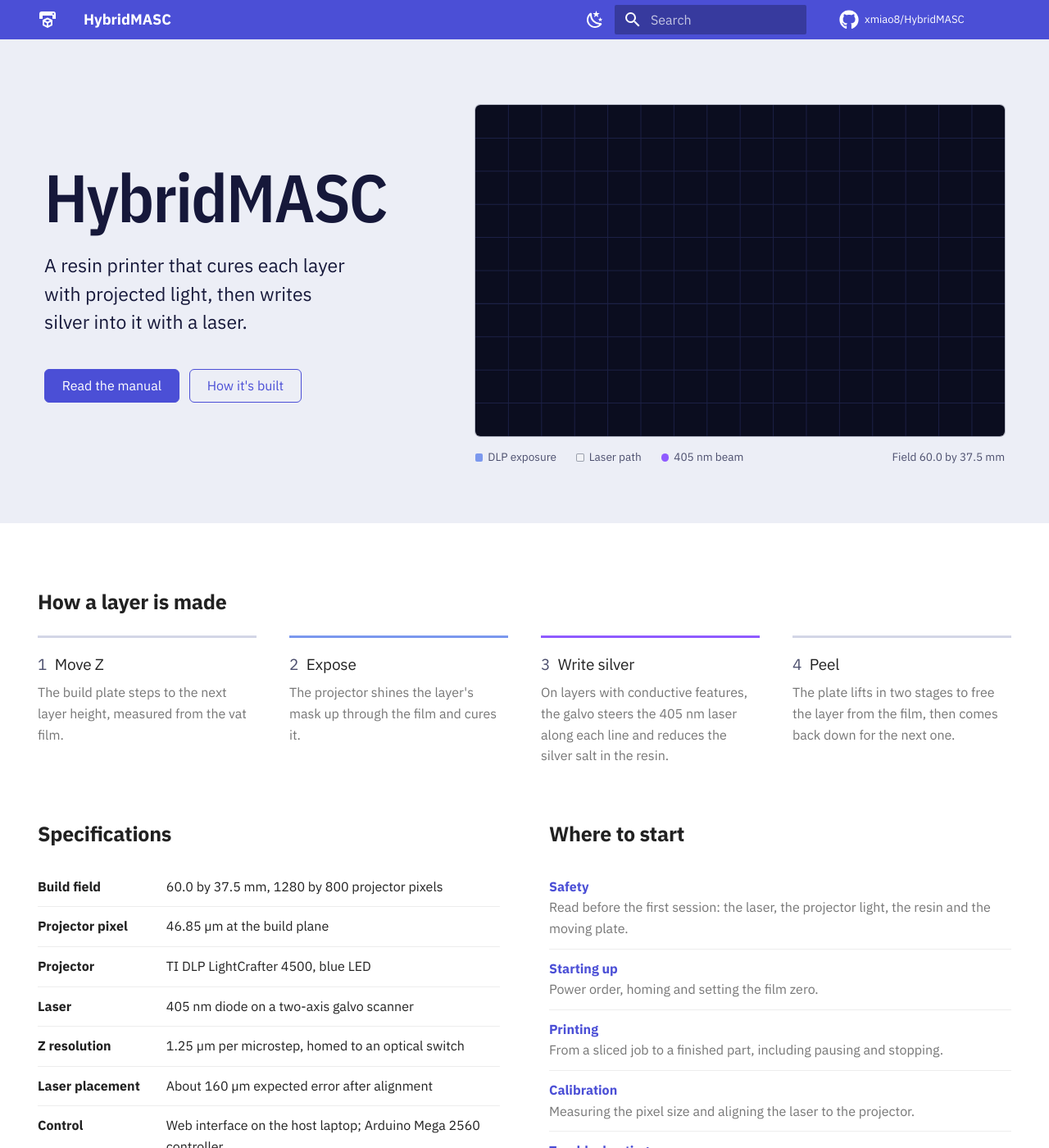
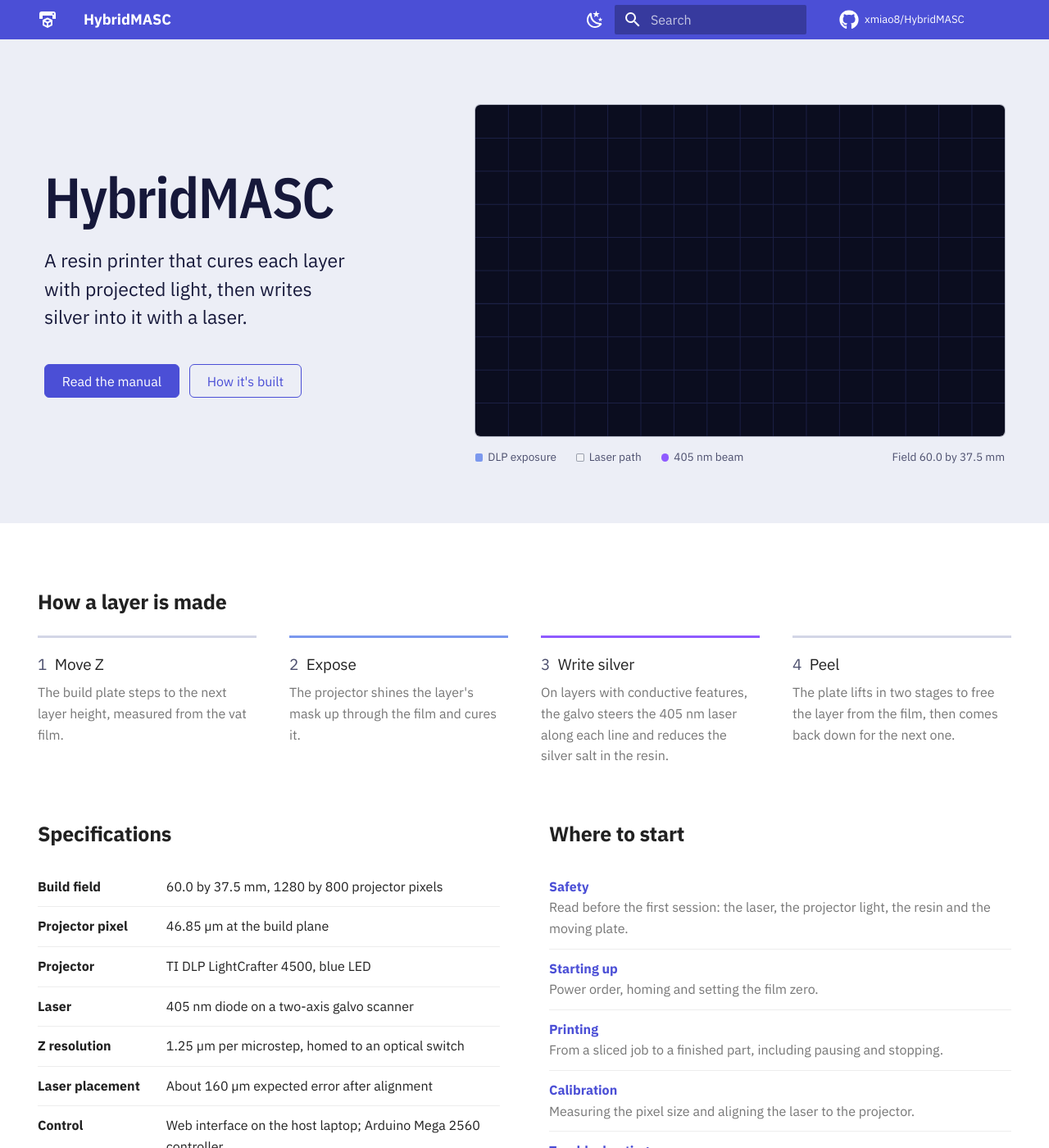
Before and after one commit to xmiao8/HybridMASC, an MkDocs documentation site: the page built from docs/index.md, in a window 1280 px wide and 1400 px high. Shown: the whole window at 82% size. Built offline with MkDocs 1.6.1 and Material for MkDocs 9.7.7, drawn with Linux system fonts in a browser that asks for light colours; comment, search, counter and statistics services are not loaded.

Commit message:
Size the landing page title to its column
On wide screens the title ran into the layer drawing beside it. It now
scales with the width of its own column, with room to spare if the
condensed font doesn't load.

Co-Authored-By: Claude Opus 5.5 <noreply@anthropic.com>
Claude-Session: https://claude.ai/code/session_01XTRaRH9d7ZSeVuZZyAnDcR

```diff
--- a/docs/assets/extra.css
+++ b/docs/assets/extra.css
@@ -61,12 +61,14 @@
 .hm-hero__title {
   font-family: "IBM Plex Sans Condensed", var(--md-text-font-family), sans-serif;
   font-weight: 600;
-  font-size: clamp(2.5rem, 6.4vw, 5.6rem);
+  font-size: clamp(2.5rem, 5.6vw, 4.4rem);
+  font-size: clamp(2.5rem, 15cqi, 5.6rem); /* sized to its column, so it never runs into the field */
   line-height: 0.92;
   letter-spacing: -0.02em;
   margin: 0 0 1.4rem;
   color: var(--hm-ink);
 }
+.hm-hero__text { container-type: inline-size; }
 .hm-hero__lede {
   font-size: 1.15rem;
   line-height: 1.5;
```
